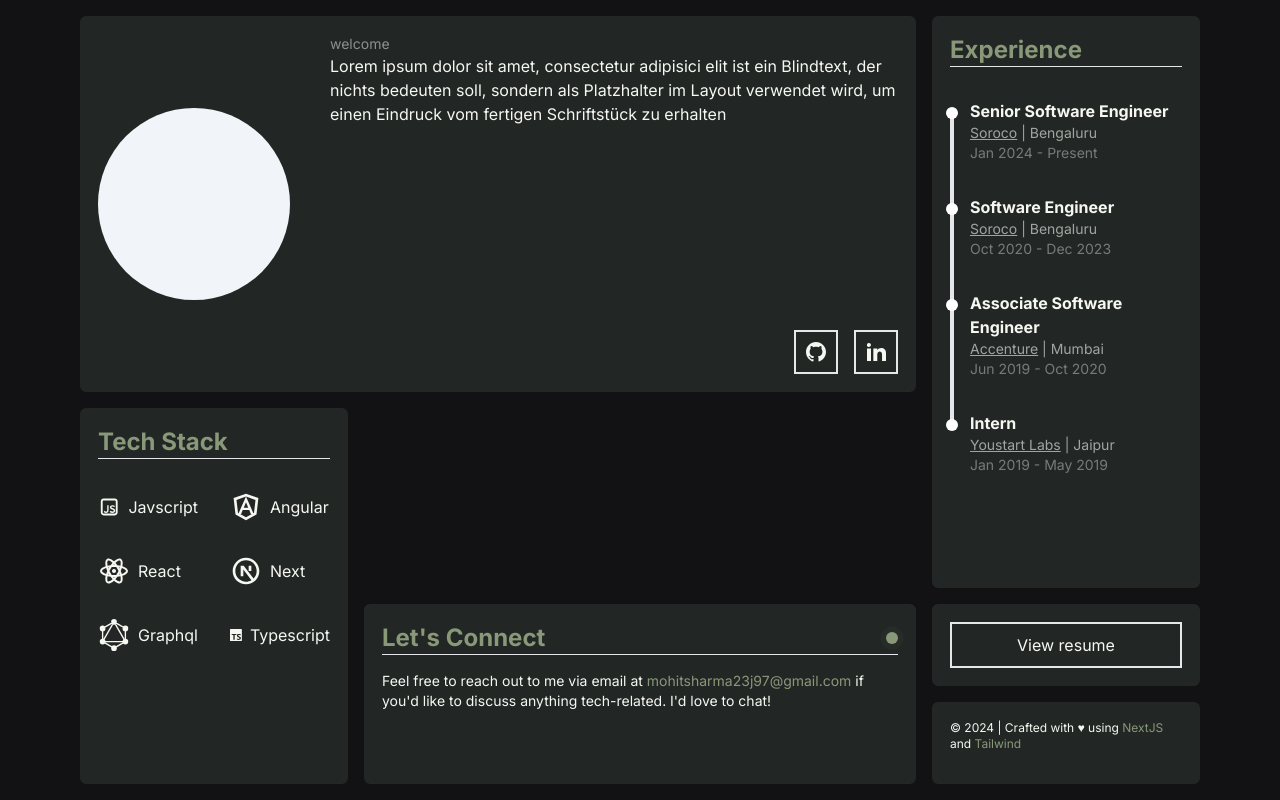
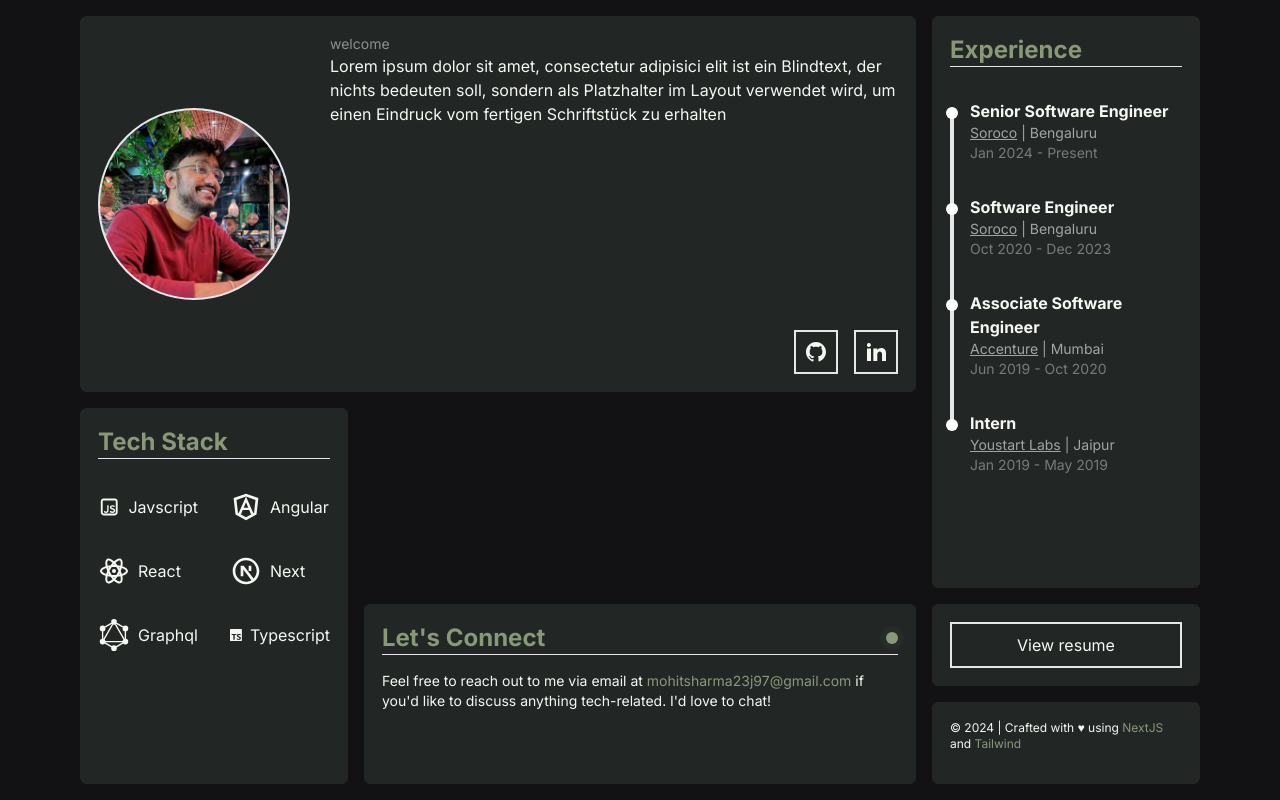
Before and after one commit to mohitsharma23/portfolio, a Next.js app: page / in a window 1280 px wide. Built offline with nearby package versions, Linux system fonts and the light colour scheme.

Commit message:
feat: added image

```diff
--- a/src/app/components/IntroCard.tsx
+++ b/src/app/components/IntroCard.tsx
@@ -8,7 +8,7 @@ export default function IntroCard() {
     <Card className="lg:col-span-3 lg:row-span-4 col-span-1 animate-slidein300">
       <div className="flex flex-col justify-between items-center gap-10 h-full lg:flex-row">
         <div className="flex h-full items-center">
-          <div className="h-48 w-48 bg-slate-100 rounded-full"></div>
+          <div className="h-48 w-48 bg-slate-100 rounded-full border-2 bg-[url('/self.jpg')] bg-contain"></div>
         </div>
         <div className="flex flex-col justify-between h-full">
           <div>
```
Also changed, not shown: public/self.jpg (added).
